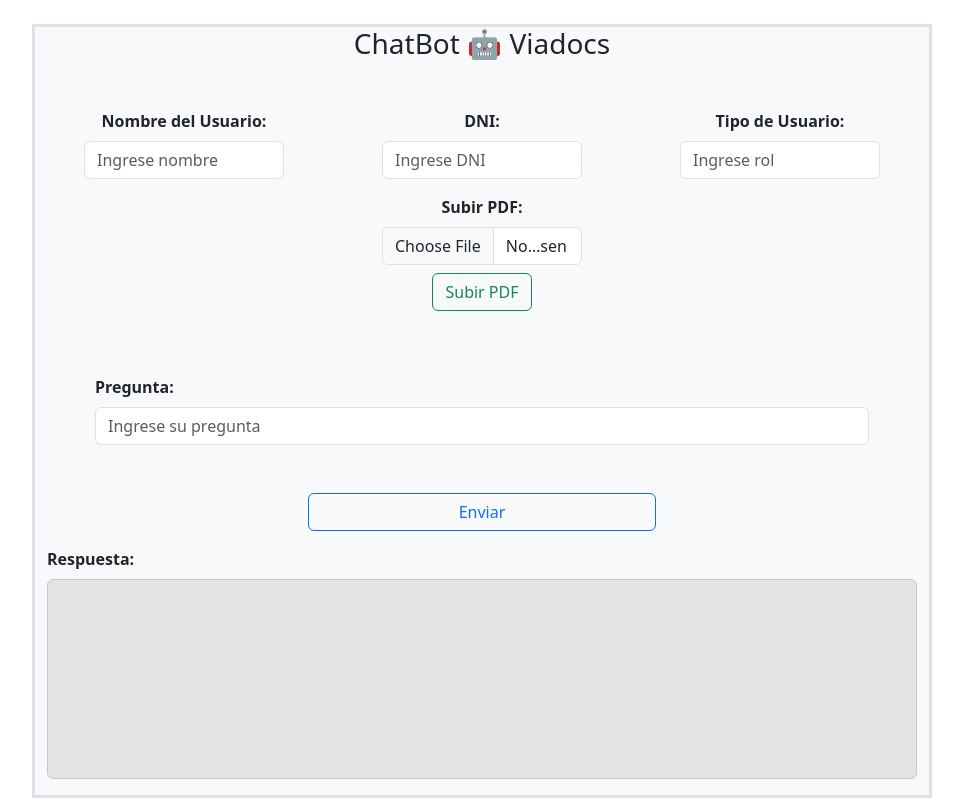
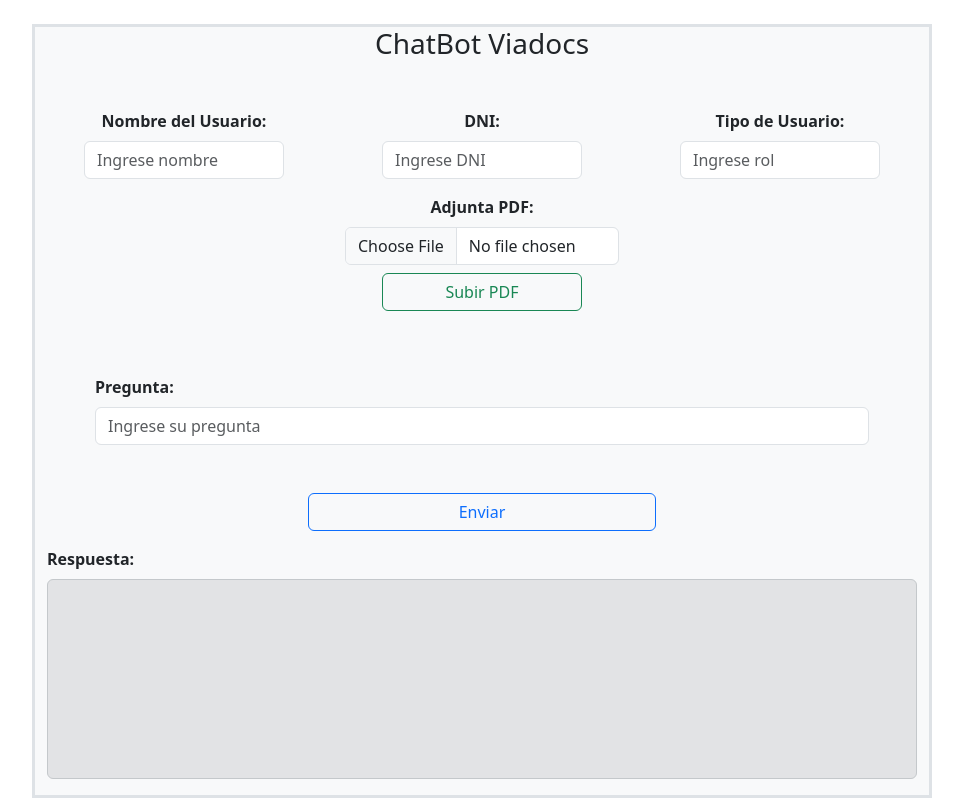
Before and after one commit to Bjcabello/chatbotv2, a React (Vite) app in the folder frontend/: page /chatbox in a window 1280 px wide. Shown: the whole page, without its empty margins (158-1121 px from the left). Built offline with nearby package versions, Linux system fonts and the light colour scheme.

Commit message:
modificando frontend

```diff
--- a/frontend/src/components/ChatBox.jsx
+++ b/frontend/src/components/ChatBox.jsx
@@ -84,7 +84,7 @@ function ChatBox() {
 
   return (
     <div className="container-fluid bg-light mt-4 border border-3" style={{ maxWidth: '900px' }}>
-      <h3 className="text-center">ChatBot 🤖 Viadocs</h3>
+      <h3 className="text-center">ChatBot  Viadocs</h3>
       <div className="row justify-content-center mt-5">
         <div className="col-12 col-md-4 mb-3 d-flex flex-column align-items-center">
           <label className="form-label fw-bold" htmlFor="usuario">
@@ -136,20 +136,20 @@ function ChatBox() {
 
         <div className="col-12 col-md-4 mb-3 d-flex flex-column align-items-center">
           <label className="form-label fw-bold" htmlFor="archivoPDF">
-            Subir PDF:
+            Adjunta PDF:
           </label>
           <input
             type="file"
             id="archivoPDF"
             accept=".pdf"
             className="form-control"
-            style={{ maxWidth: '200px' }}
+            style={{ Width: '250px' }}
             onChange={(e) => setArchivoPDF(e.target.files[0])}
             aria-label="Subir archivo PDF"
           />
           <button
             className="btn btn-outline-success mt-2"
-            style={{ maxWidth: '200px' }}
+            style={{ width: '200px' }}
             onClick={handleSubirPDF}
           >
             Subir PDF
```
